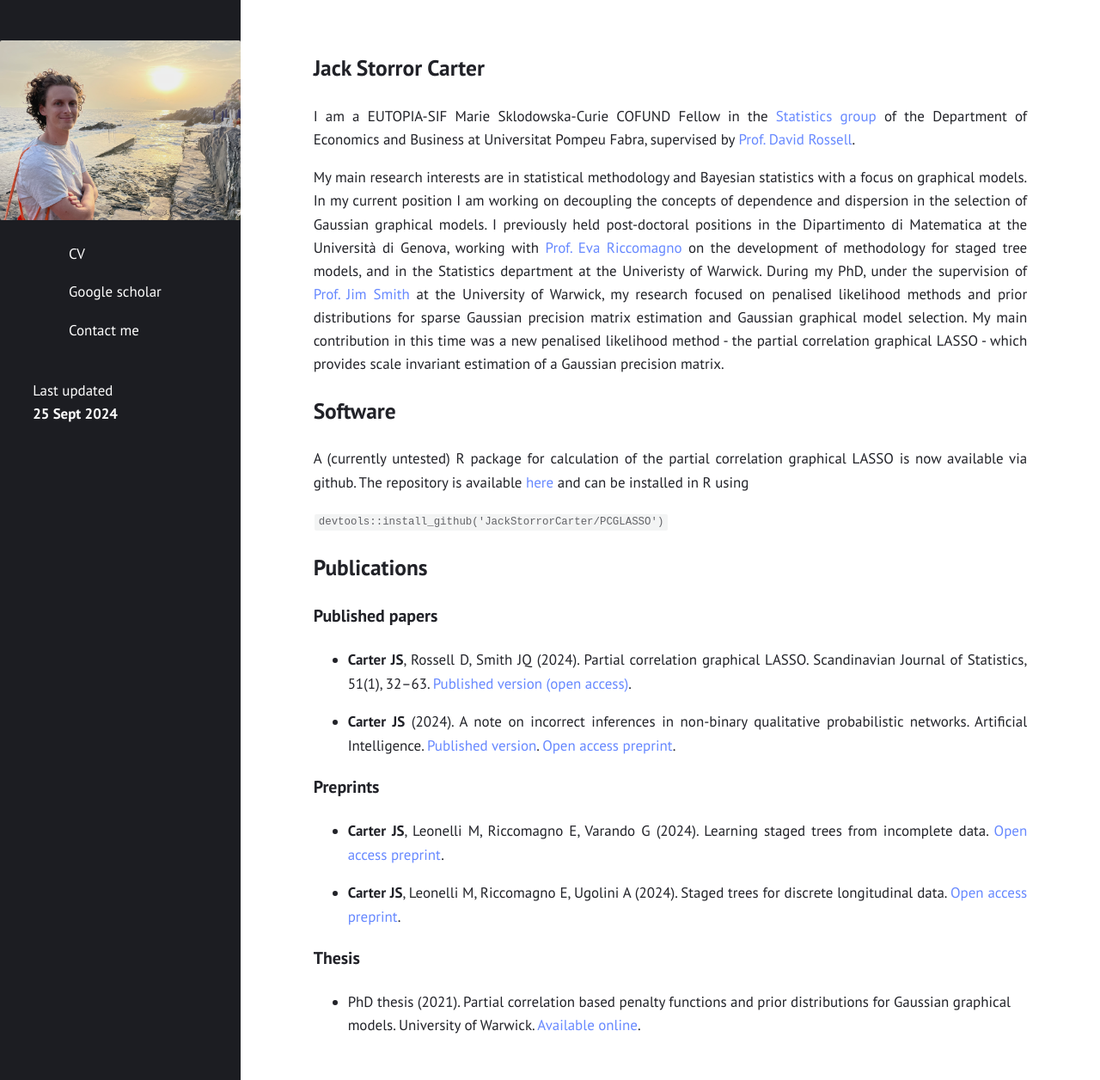
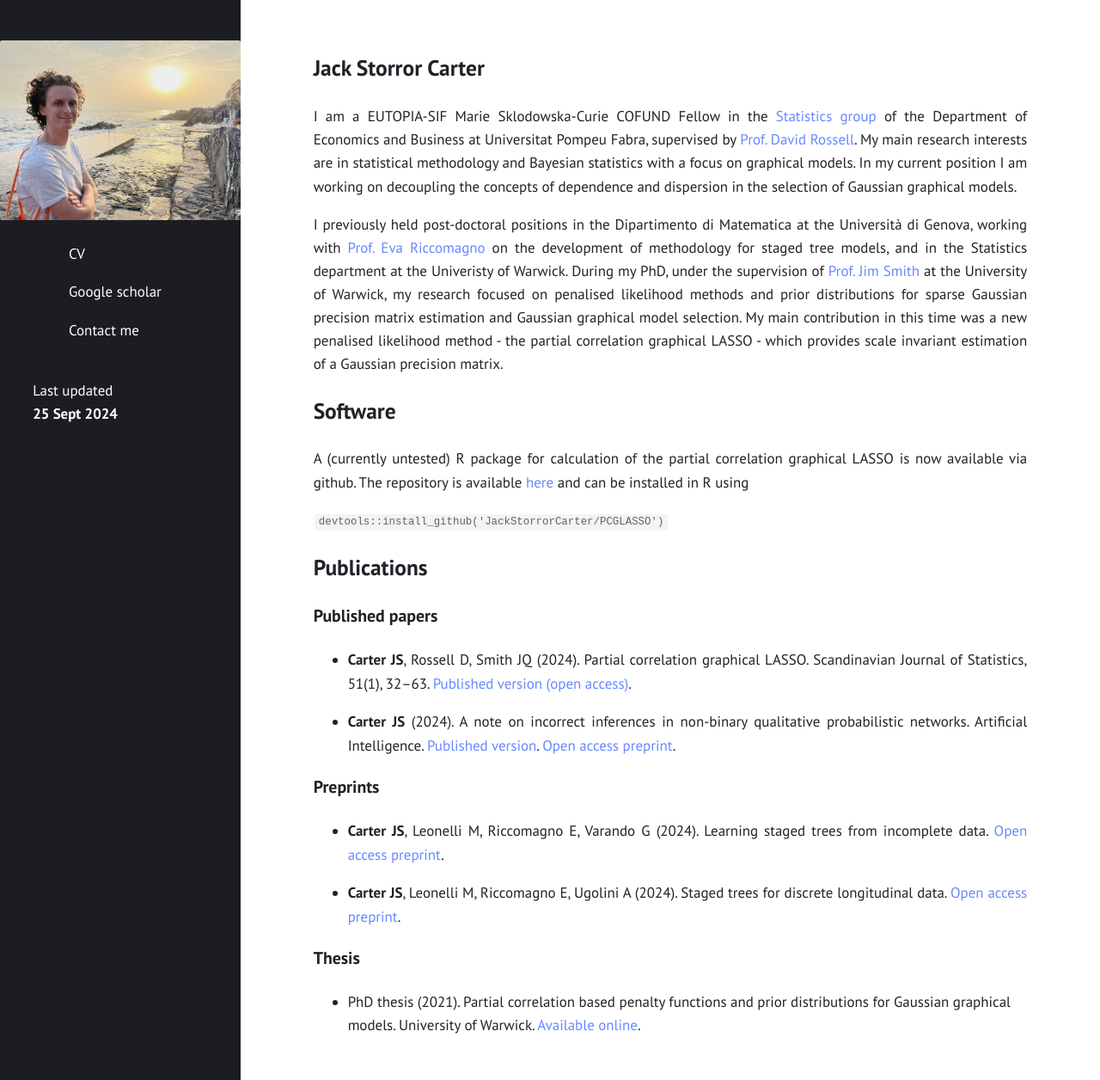
Before and after one commit to JackStorrorCarter/JackStorrorCarter.github.io, a Jekyll site: the page built from index.md, in a window 1280 px wide and 1256 px high. Shown: the whole window at 86% size. Built offline with Jekyll 4.4.1, drawn with Linux system fonts in a browser that asks for light colours.

Commit message:
Update index.md

```diff
--- a/index.md
+++ b/index.md
@@ -8,9 +8,9 @@ title: "Home"
 
 # Jack Storror Carter
 
-I am a EUTOPIA-SIF Marie Sklodowska-Curie COFUND Fellow in the [Statistics group](https://sites.google.com/view/stats-upf/news) of the Department of Economics and Business at Universitat Pompeu Fabra, supervised by [Prof. David Rossell](https://sites.google.com/site/rosselldavid/).
+I am a EUTOPIA-SIF Marie Sklodowska-Curie COFUND Fellow in the [Statistics group](https://sites.google.com/view/stats-upf/news) of the Department of Economics and Business at Universitat Pompeu Fabra, supervised by [Prof. David Rossell](https://sites.google.com/site/rosselldavid/).  My main research interests are in statistical methodology and Bayesian statistics with a focus on graphical models.  In my current position I am working on decoupling the concepts of dependence and dispersion in the selection of Gaussian graphical models.
 
-My main research interests are in statistical methodology and Bayesian statistics with a focus on graphical models.  In my current position I am working on decoupling the concepts of dependence and dispersion in the selection of Gaussian graphical models.  I previously held post-doctoral positions in the Dipartimento di Matematica at the Università di Genova, working with [Prof. Eva Riccomagno](https://rubrica.unige.it/personale/VUZBXlJg) on the development of methodology for staged tree models, and in the Statistics department at the Univeristy of Warwick. During my PhD, under the supervision of [Prof. Jim Smith](https://warwick.ac.uk/fac/sci/statistics/staff/academic-research/smith/) at the University of Warwick, my research focused on penalised likelihood methods and prior distributions for sparse Gaussian precision matrix estimation and Gaussian graphical model selection.  My main contribution in this time was a new penalised likelihood method - the partial correlation graphical LASSO - which provides scale invariant estimation of a Gaussian precision matrix.
+I previously held post-doctoral positions in the Dipartimento di Matematica at the Università di Genova, working with [Prof. Eva Riccomagno](https://rubrica.unige.it/personale/VUZBXlJg) on the development of methodology for staged tree models, and in the Statistics department at the Univeristy of Warwick. During my PhD, under the supervision of [Prof. Jim Smith](https://warwick.ac.uk/fac/sci/statistics/staff/academic-research/smith/) at the University of Warwick, my research focused on penalised likelihood methods and prior distributions for sparse Gaussian precision matrix estimation and Gaussian graphical model selection.  My main contribution in this time was a new penalised likelihood method - the partial correlation graphical LASSO - which provides scale invariant estimation of a Gaussian precision matrix.
 
 ## Software
 
```
